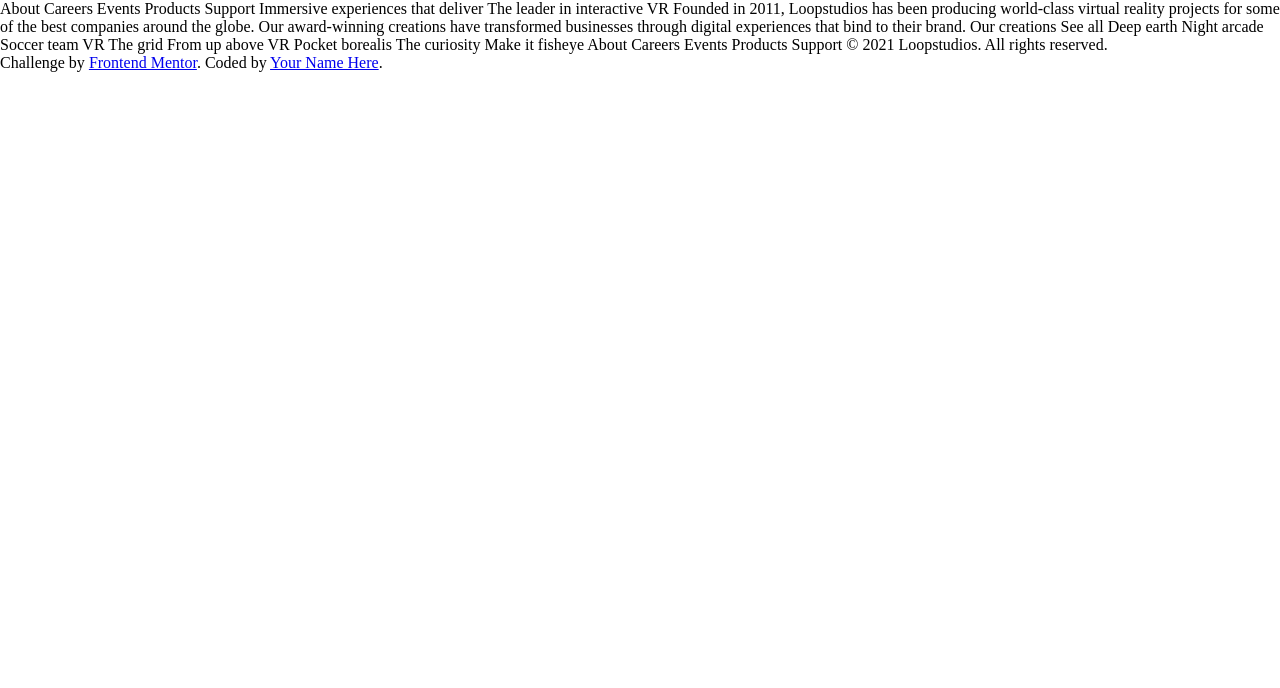
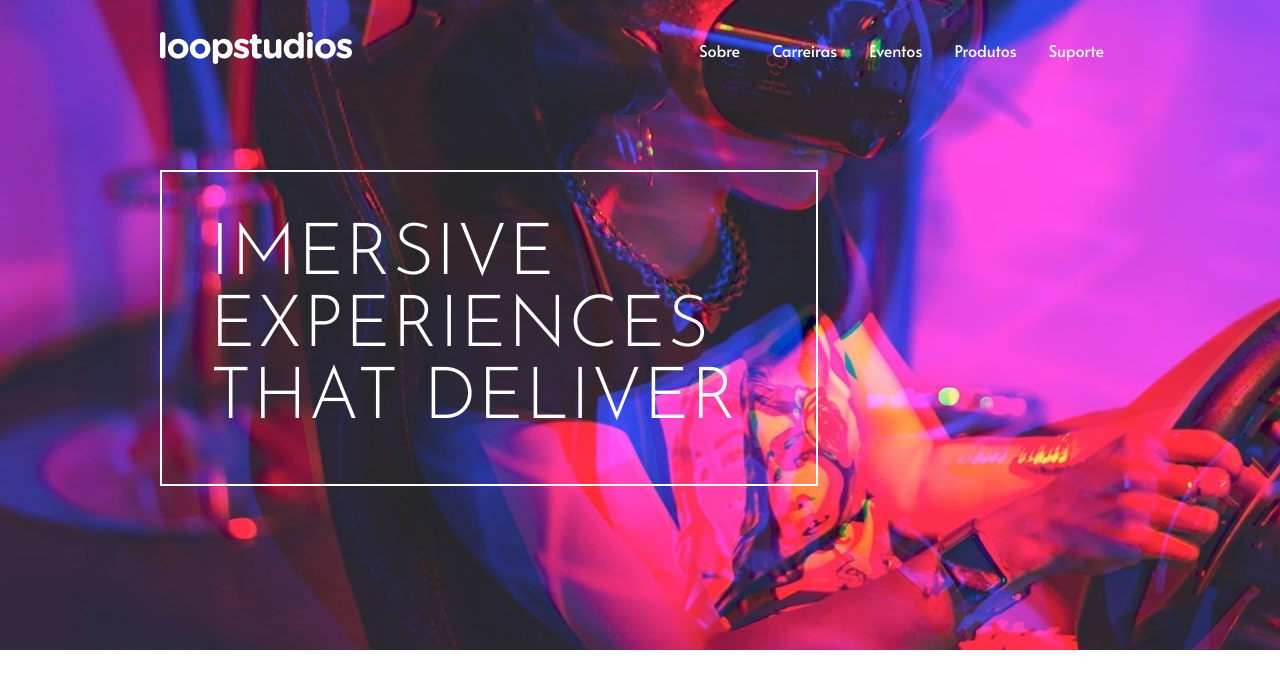
Before and after one commit to gablisboa/challenge-loopstudios, a plain HTML site: page index.html in a window 1280 px wide. Drawn offline with Linux system fonts and the light colour scheme.

Commit message:
Estruturação Hero Banner

```diff
--- a/index.html
+++ b/index.html
@@ -13,45 +13,47 @@
 </head>
 
 <body>
-  About
-  Careers
-  Events
-  Products
-  Support
 
-  Immersive experiences that deliver
+  <div class="header">
+    <nav>
+      <div class="logo">
+        <img src="/images/logo.svg" alt="Logo do Estudio">
+      </div>
 
-  The leader in interactive VR
+        <ul>
+          <li>
+            <a href="/">Sobre</a>
+          </li>
+          <li>
+            <a href="/">Carreiras</a>
+            </li>
+          <li>
+              <a href="/">Eventos</a>
+            </li>
+          <li>
+              <a href="/">Produtos</a>
+            </li>
+          <li>
+              <a href="/">Suporte</a>
+            </li>
+       </ul>
+    </nav>
 
-  Founded in 2011, Loopstudios has been producing world-class virtual reality
-  projects for some of the best companies around the globe. Our award-winning
-  creations have transformed businesses through digital experiences that bind
-  to their brand.
 
-  Our creations
+    <div class="banner">
+      <div>
+        <h1>
+          IMERSIVE EXPERIENCES THAT DELIVER
+        </h1>
+      </div>
 
-  See all
+    </div>
 
-  Deep earth
-  Night arcade
-  Soccer team VR
-  The grid
-  From up above VR
-  Pocket borealis
-  The curiosity
-  Make it fisheye
 
-  About
-  Careers
-  Events
-  Products
-  Support
+  </div>
 
-  © 2021 Loopstudios. All rights reserved.
 
-  <div class="attribution">
-    Challenge by <a href="https://www.frontendmentor.io?ref=challenge" target="_blank">Frontend Mentor</a>.
-    Coded by <a href="#">Your Name Here</a>.
-  </div>
 </body>
+
+
 </html>
--- a/styles.css
+++ b/styles.css
@@ -10,3 +10,70 @@
     --color-neutrals-light: #8C8C8C;
     --color-neutrals-base: #696969;
 }
+
+body {
+    margin-left: 160px;
+    margin-right: 160px;
+}
+
+h1 {
+    font-family: "Josefin Sans", sans-serif;
+    font-style: normal;
+    font-weight: 300;
+    font-size: 72px;
+    line-height: 100%;
+    letter-spacing: 0.02em;
+    text-transform: uppercase;
+}
+
+
+.header > nav {
+    display: flex;
+    margin-top: 16px;
+    flex-direction: row;
+    justify-content: space-between;
+    align-items: center;
+    padding: 16px 0px;
+    background-color:transparent;
+
+
+}
+
+.header ul {
+    display: flex;
+}
+
+.header ul li {
+    list-style: none;
+    text-decoration: none;
+    font-family: "Alata", sans-serif;
+
+}
+
+.header a {
+    text-decoration: none;
+    color: white;
+    padding: 16px;
+}
+
+.banner {
+   background-image: url(/images/desktop/image-hero.jpg);
+   background-repeat: no-repeat;
+   width: 100%;
+   position: fixed;
+   top: 0;
+   left: 0;
+   z-index: -1;
+   height: 656px;
+}
+
+.banner > div {
+    padding: 48px;
+    border: 2px solid #FFFFFF;
+    width: 658px;
+    position: relative;
+    top: 50%;
+    transform: translateY(-50%);
+    margin-left: 160px;
+    color: white;
+}
```
